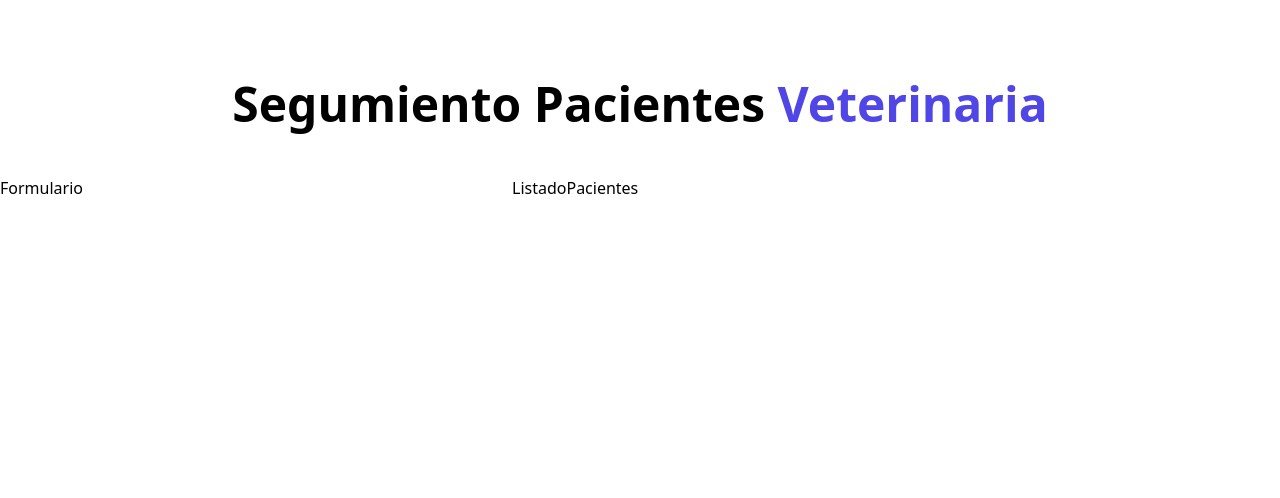
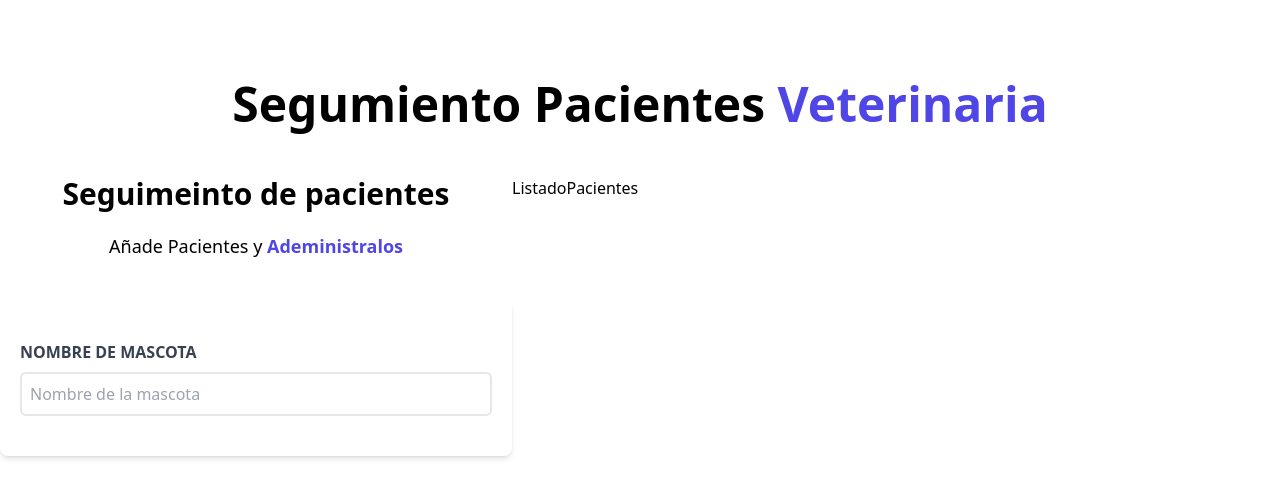
Before and after one commit to eltictacdicta/citas-react, a React app: page / in a window 1280 px wide. Shown: the top 498 px of the page. Built offline with nearby package versions, Linux system fonts and the light colour scheme; the HTML template or start-up script is replaced by a standard one.

Commit message:
Empezamos a crear el formulario

```diff
--- a/src/components/Formulario.jsx
+++ b/src/components/Formulario.jsx
@@ -1,6 +1,23 @@
 const Formulario = () => {
   return (
-    <div className="md:w-1/2 lg:w-2/5">Formulario</div>
+    <div className="md:w-1/2 lg:w-2/5">
+     <h2 className="font-black text-3xl text-center">Seguimeinto de pacientes</h2>
+     <p className="text-lg mt-5 text-center mb-10">
+      Añade Pacientes y {' '}
+      <span className=" text-indigo-600 font-bold">Adeministralos</span>
+     </p>
+     <form className=" bg-white shadow-md rounded-lg py-10 px-5">
+      <div>
+        <label htmlFor="mascota" className=" block text-gray-700 font-bold uppercase">Nombre de mascota</label>
+        <input
+          id="mascota"
+          type="text"
+          placeholder="Nombre de la mascota"
+          className=" border-2 w-full p-2 mt-2 placeholder-gray-400 rounded-md "
+        />
+      </div>
+     </form>
+    </div>
   )
 }
 
```
